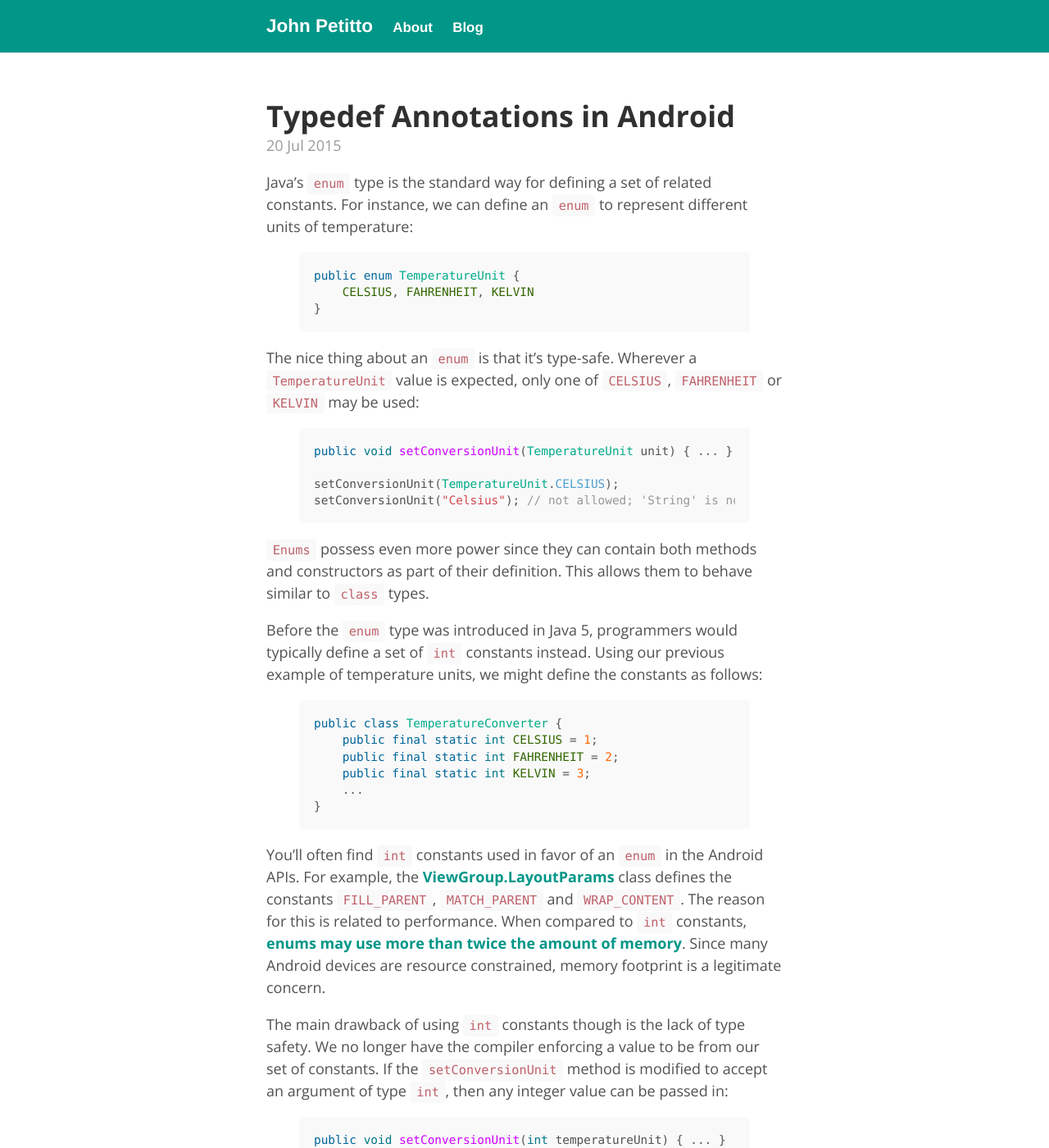
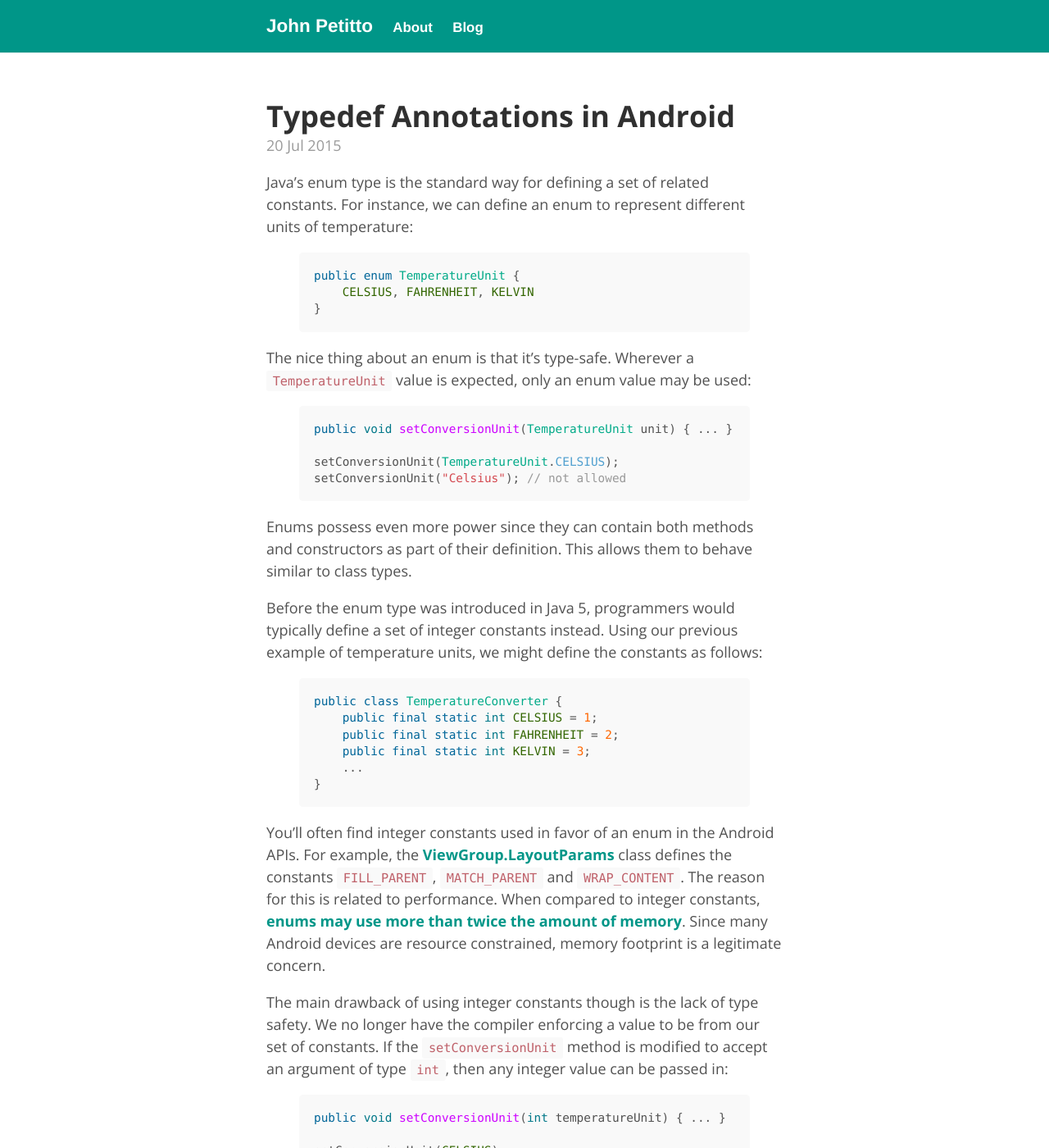
Before and after one commit to jpetitto/jpetitto.github.io, a Jekyll site: the page built from _posts/2015-07-20-typedef-annotations.md, in a window 1280 px wide and 1400 px high. Shown: the whole window at 82% size. Built offline with Jekyll 4.4.1, drawn with Linux system fonts in a browser that asks for light colours; comment, search, counter and statistics services are not loaded; some of the changed text lies outside the part shown.

Commit message:
Cleanup Typedef Annotations article

```diff
--- a/_posts/2015-07-20-typedef-annotations.md
+++ b/_posts/2015-07-20-typedef-annotations.md
@@ -5,7 +5,7 @@ comments: true
 permalink: typedef-annotations
 ---
 
-<!-- excerpt.start -->Java's `enum` type is the standard way for defining a set of related constants. For instance, we can define an `enum` to represent different units of temperature:
+<!-- excerpt.start -->Java's enum type is the standard way for defining a set of related constants. For instance, we can define an enum to represent different units of temperature:
 
 {% highlight java %}
 public enum TemperatureUnit {
@@ -13,18 +13,18 @@ public enum TemperatureUnit {
 }
 {% endhighlight %}
 
-The nice thing about an `enum` is that it's type-safe. Wherever a `TemperatureUnit` value is expected, only one of `CELSIUS`, `FAHRENHEIT` or `KELVIN` may be used:
+The nice thing about an enum is that it's type-safe. Wherever a `TemperatureUnit` value is expected, only an enum value may be used:
 
 {% highlight java %}
 public void setConversionUnit(TemperatureUnit unit) { ... }
 
 setConversionUnit(TemperatureUnit.CELSIUS);
-setConversionUnit("Celsius"); // not allowed; 'String' is not of type 'TemperatureUnit'
+setConversionUnit("Celsius"); // not allowed
 {% endhighlight %}
 
-`Enums` possess even more power since they can contain both methods and constructors as part of their definition. This allows them to behave similar to `class` types.<!-- excerpt.end -->
+Enums possess even more power since they can contain both methods and constructors as part of their definition. This allows them to behave similar to class types.<!-- excerpt.end -->
 
-Before the `enum` type was introduced in Java 5, programmers would typically define a set of `int` constants instead. Using our previous example of temperature units, we might define the constants as follows:
+Before the enum type was introduced in Java 5, programmers would typically define a set of integer constants instead. Using our previous example of temperature units, we might define the constants as follows:
 
 {% highlight java %}
 public class TemperatureConverter {
@@ -35,9 +35,9 @@ public class TemperatureConverter {
 }
 {% endhighlight %}
 
-You'll often find `int` constants used in favor of an `enum` in the Android APIs. For example, the [ViewGroup.LayoutParams](http://developer.android.com/reference/android/view/ViewGroup.LayoutParams.html) class defines the constants `FILL_PARENT`, `MATCH_PARENT` and `WRAP_CONTENT`. The reason for this is related to performance. When compared to `int` constants, [enums may use more than twice the amount of memory](https://developer.android.com/training/articles/memory.html#Overhead). Since many Android devices are resource constrained, memory footprint is a legitimate concern.
+You'll often find integer constants used in favor of an enum in the Android APIs. For example, the [ViewGroup.LayoutParams](http://developer.android.com/reference/android/view/ViewGroup.LayoutParams.html) class defines the constants `FILL_PARENT`, `MATCH_PARENT` and `WRAP_CONTENT`. The reason for this is related to performance. When compared to integer constants, [enums may use more than twice the amount of memory](https://developer.android.com/training/articles/memory.html#Overhead). Since many Android devices are resource constrained, memory footprint is a legitimate concern.
 
-The main drawback of using `int` constants though is the lack of type safety. We no longer have the compiler enforcing a value to be from our set of constants. If the `setConversionUnit` method is modified to accept an argument of type `int`, then any integer value can be passed in:
+The main drawback of using integer constants though is the lack of type safety. We no longer have the compiler enforcing a value to be from our set of constants. If the `setConversionUnit` method is modified to accept an argument of type `int`, then any integer value can be passed in:
 
 {% highlight java %}
 public void setConversionUnit(int temperatureUnit) { ... }
@@ -46,7 +46,7 @@ setConversionUnit(CELSIUS);
 setConversionUnit(34); // also allowed, but not an expected value
 {% endhighlight %}
 
-The Android team at Google [recently introduced](http://tools.android.com/tech-docs/support-annotations) a support library for annotations. Among the many included annotations is the new `@IntDef` annotation. Its purpose is to provide type safety for traditional `int` constants:
+The Android team at Google [recently introduced](http://tools.android.com/tech-docs/support-annotations) a support library for annotations. Among the many included annotations is the new `@IntDef` annotation. Its purpose is to provide type safety for traditional integer constants:
 
 {% highlight java %}
 @IntDef({CELSIUS, FAHRENHEIT, KELVIN})
@@ -90,9 +90,9 @@ public void setTextStyle(@TextStyle int style) { ... }
 setTextStyle(BOLD|ITALIC);
 {% endhighlight %}
 
-Now multiple constant values can be used simultaneously. When a value of combined constants is passed, the pattern is type-checked by the `@IntDef` annotation. An alternative is to use the [EnumSet](https://docs.oracle.com/javase/8/docs/api/java/util/EnumSet.html) class from the Java APIs. The issue again is the memory consumption when compared to the more lightweight `int` constants.
+Now multiple constant values can be used simultaneously. When a value of combined constants is passed, the pattern is type-checked by the `@IntDef` annotation. An alternative is to use the [EnumSet](https://docs.oracle.com/javase/8/docs/api/java/util/EnumSet.html) class from the Java APIs. The issue again is the memory consumption when compared to the more lightweight integer constants.
 
-The other typedef annotation that the support library provides is `@StringDef`. While having `int` constants is sufficient in most cases, treating constant values as `Strings` can be useful. We recently made use of this in [CafeJava](https://github.com/IBM-MIL/CafeJava), which provides [RxJava](https://github.com/ReactiveX/RxJava) extensions to the [MobileFirst Platform](http://www-03.ibm.com/software/products/en/mobilefirstplatform) API. The API allows the programmer to specify an HTTP method for a `WLResourceRequest`. It expects a `String` and within that class is a set of `String` constants representing the different HTTP methods. CafeJava takes advantage of the `@StringDef` annotation to ensure a valid constant value is passed in:
+The other typedef annotation that the support library provides is `@StringDef`. While having integer constants is sufficient in most cases, treating constant values as strings can be useful. We recently made use of this in [CafeJava](https://github.com/IBM-MIL/CafeJava), which provides [RxJava](https://github.com/ReactiveX/RxJava) extensions to the [MobileFirst Platform](http://www-03.ibm.com/software/products/en/mobilefirstplatform) API. The API allows the programmer to specify an HTTP method for a `WLResourceRequest`. It expects a `String` and within that class is a set of `String` constants representing the different HTTP methods. CafeJava takes advantage of the `@StringDef` annotation to ensure a valid constant value is passed in:
 
 {% highlight java %}
 @StringDef({GET, POST, PUT, DELETE})
```
